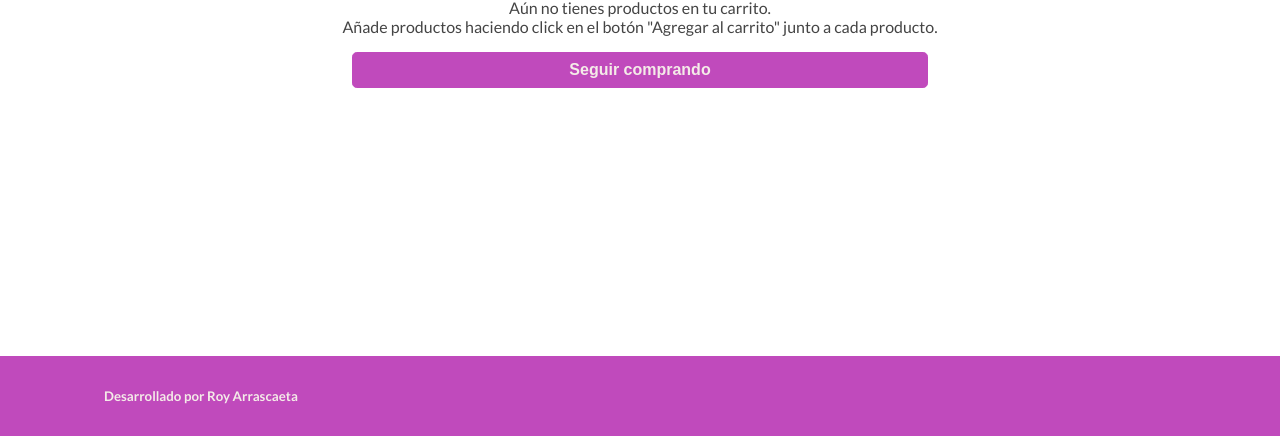
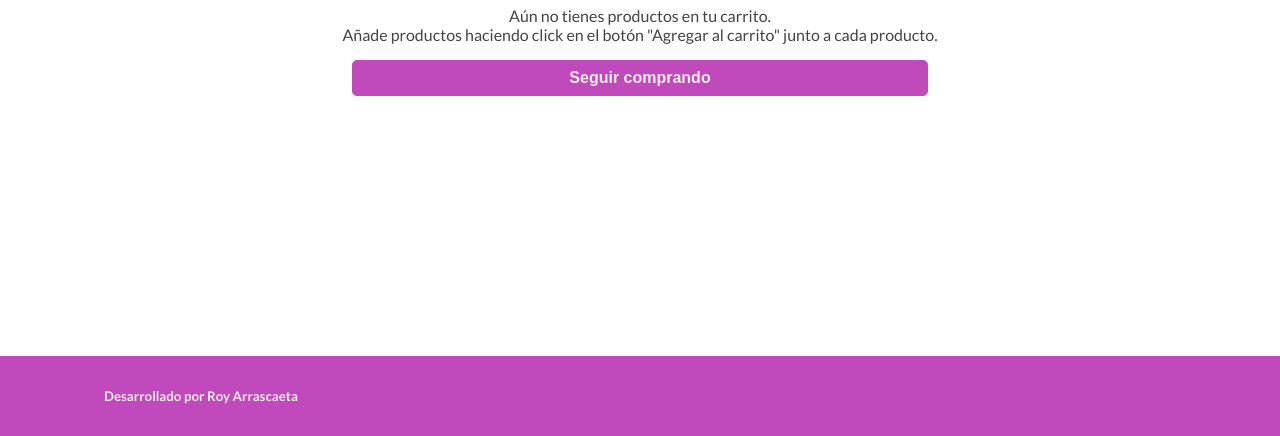
Before and after one commit to royarrascaeta/ecommerce-front, a plain HTML site: page carrito.html in a window 1280 px wide. Shown: the part 364-800 px from the top of the page. Drawn offline with nearby package versions, Linux system fonts and the light colour scheme; some packages are replaced by stand-ins of ours; a script that the page names is missing.

Commit message:
Cambios de estilo CSS en carrito

```diff
--- a/carrito.html
+++ b/carrito.html
@@ -41,8 +41,10 @@
       <div class="carrito-container">
         <h2>Mi Carrito</h2>
         <div class="message">
-          Aún no tienes productos en tu carrito. <br>Añade productos haciendo click en el botón
-          "Agregar al carrito" junto a cada producto.
+          <p>
+            Aún no tienes productos en tu carrito. <br>Añade productos haciendo click en el botón
+            "Agregar al carrito" junto a cada producto.
+          </p>
           <div>
             <button class="boton-principal hover" id="btn-volver">Seguir comprando</button>
           </div>
--- a/css/components/_carrito.scss
+++ b/css/components/_carrito.scss
@@ -38,7 +38,6 @@
 
 .carrito-container {
   width: 100%;
-  max-height: 80%;
   padding: 1rem 0rem;
   overflow-y: auto;
   border-radius: 0.3rem;
@@ -58,8 +57,11 @@
   .message {
     font-size: 1rem;
     font-weight: 400;
-    margin-bottom: 1rem;
     opacity: 1;
+
+    p {
+      margin-bottom: 1rem;
+    }
   }
 
   .boton-principal,
@@ -67,7 +69,7 @@
     width: 100%;
     display: block;
     padding: 0.5rem 1rem;
-    margin: 1rem auto;
+    margin: 0 auto;
 
     @include media-up(md) {
       width: 50%;
@@ -142,10 +144,6 @@
     padding: 0.2rem;
     border-bottom: 0.1rem solid lightgray;
 
-    @include media-up(md) {
-      grid-template-columns: minmax(5px, 50px) 3fr 1fr 1fr 6rem;
-    }
-
     img {
       width: 100%;
       height: 100%;
@@ -159,7 +157,6 @@
       display: flex;
 
       @include media-up(md) {
-        display: flex;
         justify-self: center;
         align-self: center;
       }
@@ -177,22 +174,14 @@
       //Nombre
       grid-column: 2/5;
       font-weight: bold;
-
-      @include media-up(md) {
-        grid-column: 2/3;
-        grid-row: 1/3;
-      }
+      justify-self: flex-start;
     }
 
     div:nth-child(3) {
       //Precio
       text-align: right;
       grid-column: 2/3;
-
-      @include media-up(md) {
-        grid-column: 3/4;
-        grid-row: 1/3;
-      }
+      justify-self: flex-start;
     }
 
     div:nth-child(4) {
@@ -200,12 +189,6 @@
       grid-column: 3/4;
       display: flex;
       justify-content: center;
-
-      @include media-up(md) {
-        grid-column: 4/5;
-        grid-row: 1/3;
-        text-align: center;
-      }
 
       .boton-cantidad {
         margin: 0;
@@ -220,11 +203,6 @@
       grid-row: 2/3;
       font-weight: bold;
       justify-content: center;
-
-      @include media-up(md) {
-        grid-column: 5/6;
-        grid-row: 1/3;
-      }
     }
   }
 }
@@ -232,10 +210,11 @@
 .modal {
   display: none;
   position: fixed;
-  top: 0;
+  top: 3rem;
   left: 0;
   bottom: 0;
   right: 0;
+  padding: 0.5rem;
   flex-direction: column;
   justify-content: center;
   align-items: center;
--- a/data/data.json
+++ b/data/data.json
@@ -120,11 +120,7 @@
     "color": "Verde",
     "descripcion": "Lorem ipsum dolor sit amet, consectetur adipisicing elit. Ipsam, quasi. Autem doloremque amet deserunt itaque maiores reiciendis minima fugit, quaerat molestiae! Iste molestias rerum quo aut neque animi quibusdam praesentium?",
     "stock": {
-      "XS": 3,
-      "S": 2,
-      "M": 5,
-      "XL": 2,
-      "XXL": 1
+      "T1": 6
     }
   },
   {
--- a/js/index.js
+++ b/js/index.js
@@ -10,7 +10,6 @@ document.addEventListener("DOMContentLoaded", ()=>{
   mobileMenu();
   cargarProductos(function(){
     //Callbacks
-    //Localstorage
     actualizarLocalStorage();
 
     //Si estamos en la seccion index
```
Also changed, not shown: index.html (+9 -5 lines), css/style.css.
